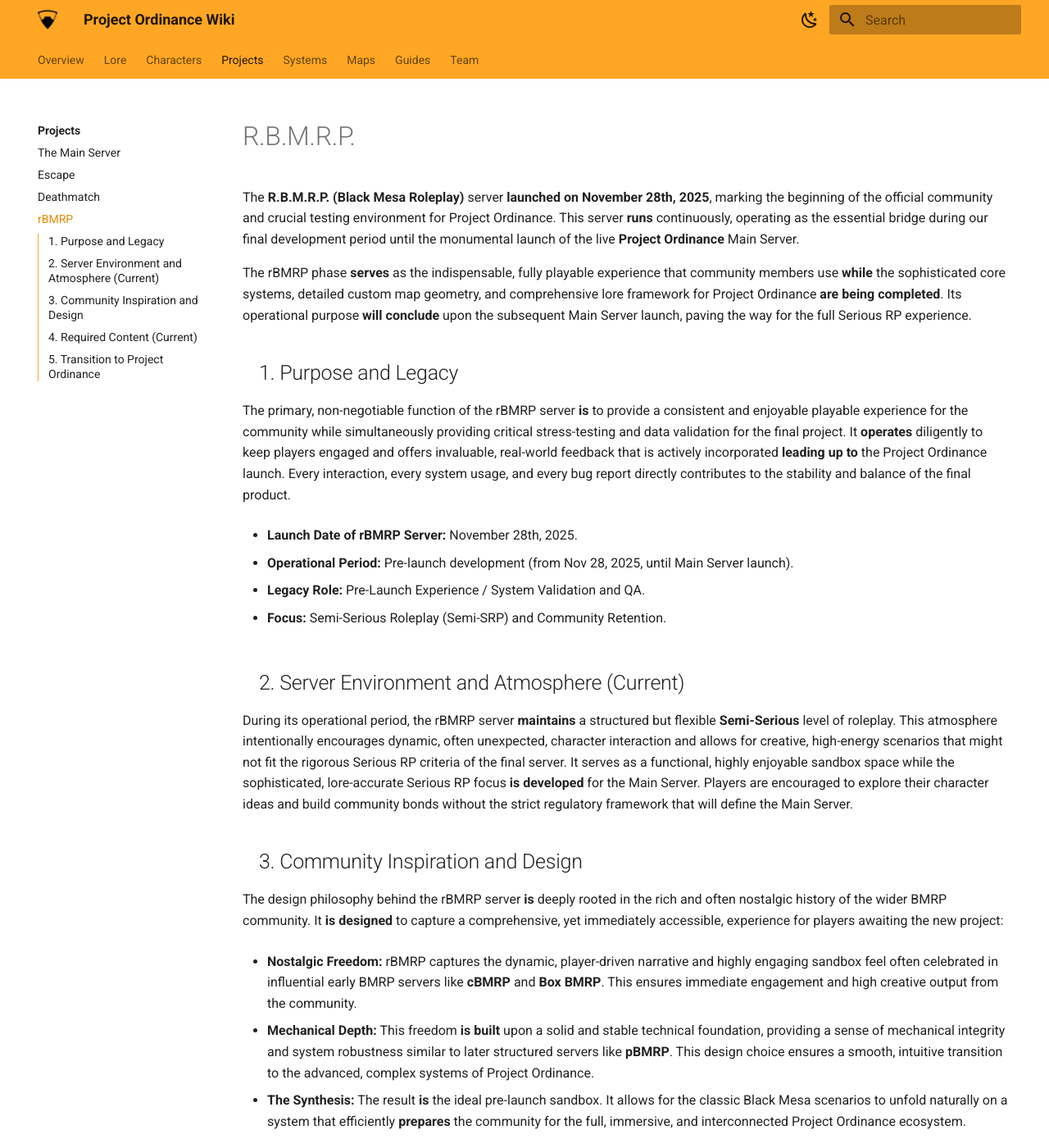
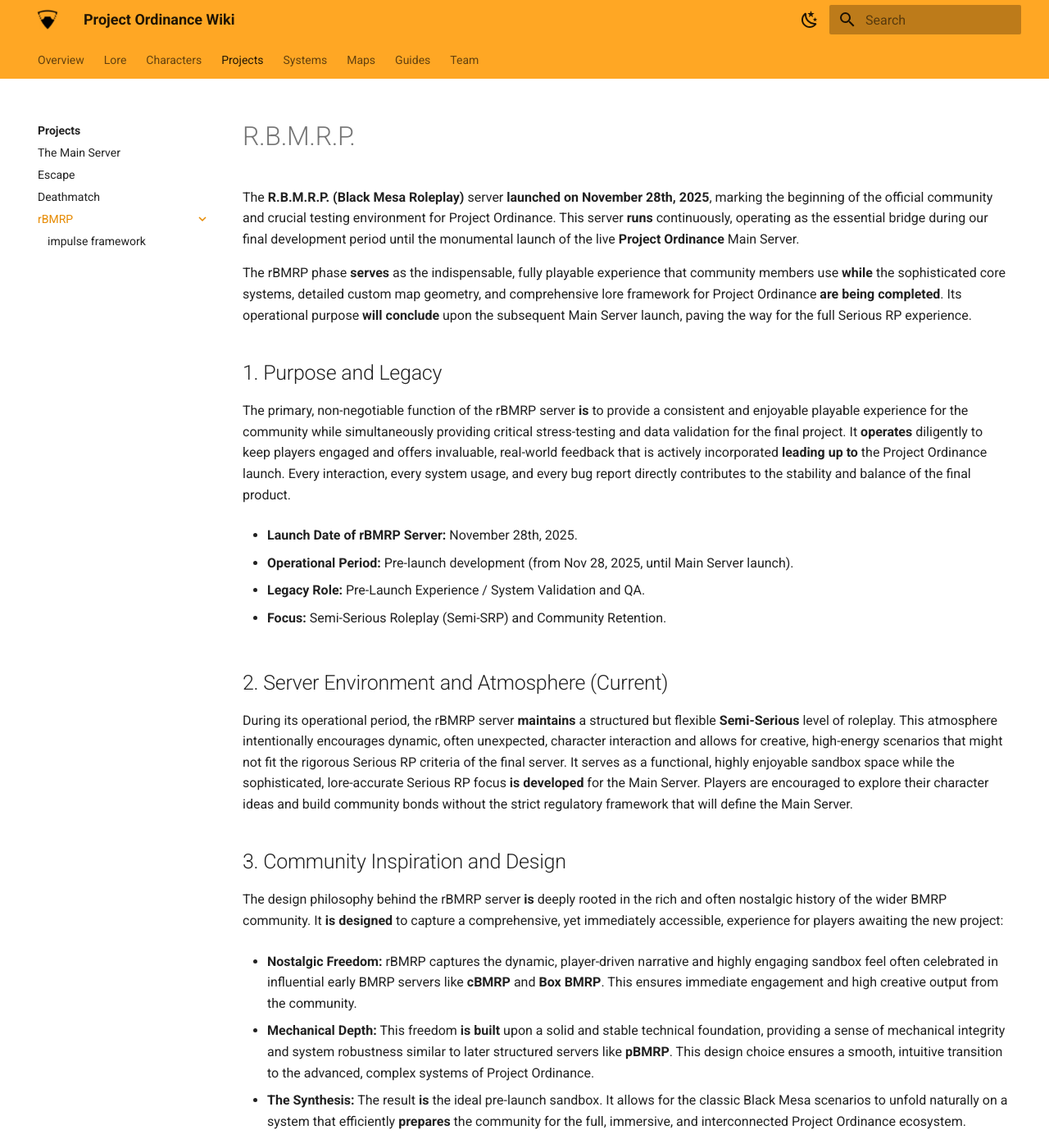
Before and after one commit to Project-Ordinance/website-wiki, an MkDocs documentation site: the page built from docs/projects/rbmrp/index.md, in a window 1280 px wide and 1400 px high. Shown: the whole window at 82% size. Built offline with MkDocs 1.6.1 and Material for MkDocs 9.7.7, drawn with Linux system fonts in a browser that asks for light colours.

Commit message:
feat(docs): restructure project documentation and remove unused files
- added impulse framework documentation for rBMRP
- created overview page for rBMRP project
- updated navigation in mkdocs.yml for better organization
- removed obsolete .css styles and main.py script

```diff
--- a/docs/styles/extra.css
+++ /dev/null
@@ -1,88 +0,0 @@
-/* Project Ordinance — wiki custom styles */
-
-/* Team member layout */
-.po-role {
-  display: grid;
-  grid-template-columns: 1fr;
-  gap: 0.5rem 1rem;
-}
-
-@media (min-width: 720px) {
-  .po-role {
-    grid-template-columns: repeat(2, 1fr);
-  }
-}
-
-.po-member {
-  display: grid;
-  grid-template-columns: auto 1fr;
-  /* Place avatar only beside the name; description sits below name */
-  grid-template-areas:
-    "avatar name"
-    ".      desc";
-  align-items: start;
-  column-gap: 0.75rem;
-  row-gap: 0.15rem;
-  padding: 0.4rem 0.25rem;
-}
-
-/* Flatten the inner wrapper so .po-name and .po-desc participate in the grid */
-.po-member > div { display: contents; }
-
-.po-avatar {
-  grid-area: avatar;
-  width: 40px;
-  height: 40px;
-  border-radius: 999px;
-  object-fit: cover;
-  border: 1px solid var(--md-default-fg-color--lighter);
-  background: var(--md-default-bg-color);
-  align-self: start;
-}
-
-.po-name {
-  margin-top: 0.35rem;
-  grid-area: name;
-  font-weight: 600;
-  line-height: 1.2;
-}
-
-.po-desc {
-  grid-area: desc;
-  font-size: 0.9em;
-  opacity: 0.85;
-}
-
-.po-role-desc {
-  margin: 0 0 0.75rem 0;
-  font-size: 0.95em;
-  opacity: 0.9;
-}
-
-/* Role header color-coding */
-:root,
-[data-md-color-scheme="default"] {
-  /* Owner needs contrast on light backgrounds */
-  --po-role-owner: #111111;
-  --po-role-admin: #ffb531;
-  --po-role-mod: #00c8ff;
-  --po-role-creative: #43d37c;
-}
-
-[data-md-color-scheme="slate"] {
-  /* Owner appears white in dark mode per reference */
-  --po-role-owner: #ffffff;
-}
-
-/* Base style for role headings */
-.md-content h2[id] {
-  position: relative;
-  padding-left: 0.75rem;
-  border-left: 0.25rem solid transparent;
-}
-
-/* Map heading ids (auto-generated by MkDocs Material) to colors */
-.md-content h2#owner { border-left-color: var(--po-role-owner); }
-.md-content h2#administration { border-left-color: var(--po-role-admin); }
-.md-content h2#moderation { border-left-color: var(--po-role-mod); }
-.md-content h2#creative-team { border-left-color: var(--po-role-creative); }
--- a/mkdocs.yml
+++ b/mkdocs.yml
@@ -42,7 +42,6 @@
 extra_css:
   - styles/extra.css
 extra_javascript:
-  - javascripts/extra.js
   - https://unpkg.com/mermaid@10/dist/mermaid.min.js
 
 plugins:
@@ -96,7 +95,9 @@
     - The Main Server: projects/main-server.md
     - Escape: projects/escape.md
     - Deathmatch: projects/deathmatch.md
-    - rBMRP: projects/rbmrp.md
+    - rBMRP:
+      - Overview: projects/rbmrp/index.md
+      - impulse framework: projects/rbmrp/impulse-framework.md
   - Systems:
     - Systems Overview: systems/index.md
     - Anti mass spectrometer: systems/ams.md
```
Also changed, not shown: docs/about/index.md (deleted, +0 -7 lines), docs/projects/index.md (+1 -1 lines), docs/projects/rbmrp/impulse-framework.md (added, +221 -0 lines), main.py (deleted, +0 -111 lines), docs/index.md (line endings or trailing spaces), docs/projects/rbmrp/index.md (renamed from docs/projects/rbmrp.md), 1 other file.
